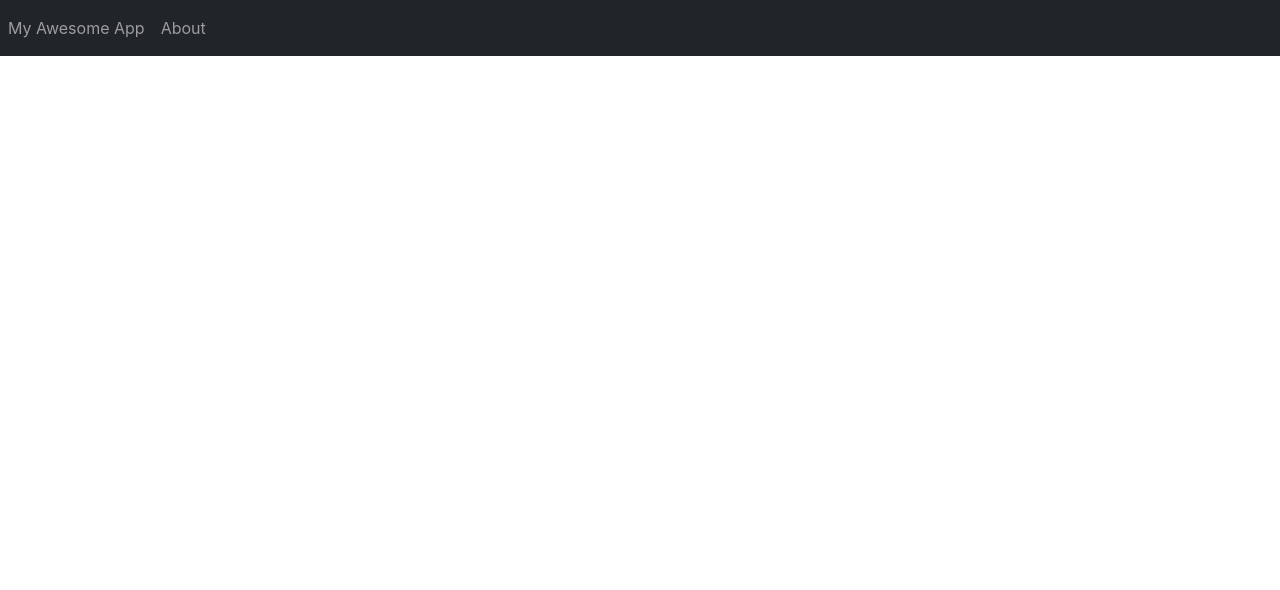
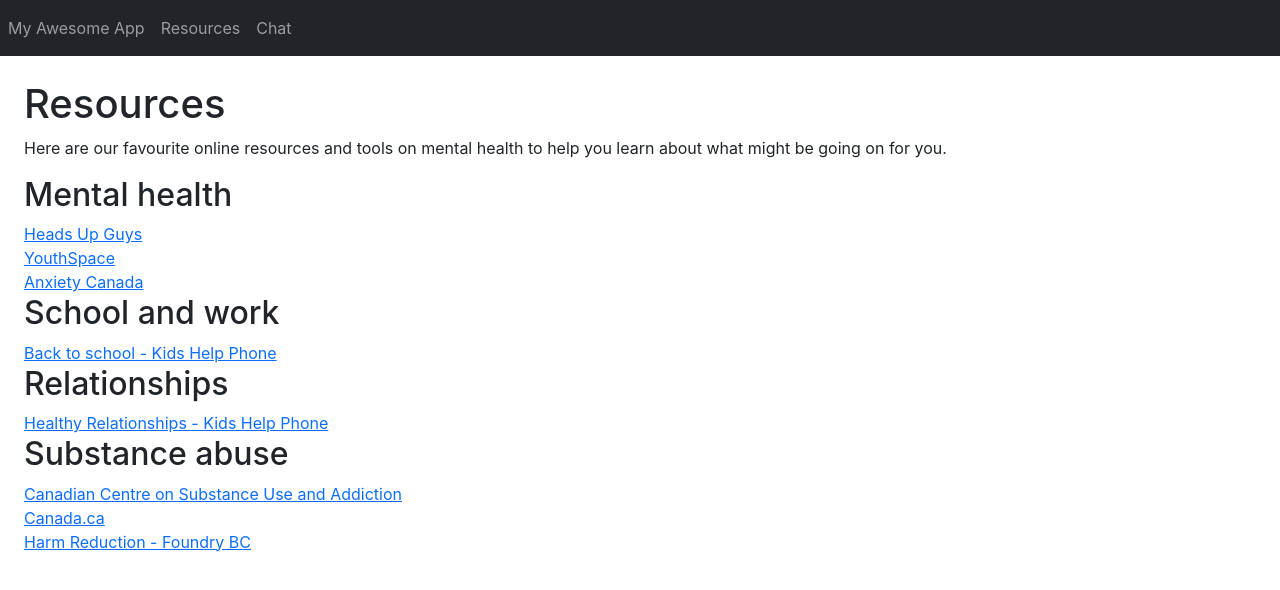
Before and after one commit to hightechu/techccelerator-2023-safespace, a React (Create React App) app: page /Resources in a window 1280 px wide. Shown: the top 590 px of the page. Built offline with nearby package versions, Linux system fonts and the light colour scheme.

Commit message:
we added functions

```diff
--- a/src/App.js
+++ b/src/App.js
@@ -18,9 +18,9 @@
   // HTML rendered here
   return (
     <div className="container-fluid">
-        <h1>Hello World</h1>
+        <h1>Welcome</h1>
         <p>
-          This is the frontpage of your app.
+          Welcome. This is a safe space.
         </p>
         <p>
           New here? <a href="/signup">Click here to sign up!</a> Returning users can <a href="/login">login here!</a>
--- a/src/components/About.js
+++ /dev/null
@@ -1,16 +0,0 @@
-import React from 'react';
-
- const About = () => {
-
-  return (
-    <div className="container-fluid">
-       <h1>About</h1>
-        <p>
-          About your project.
-        </p>
-    </div>
-  )
-
-}
-
-export default About
--- /dev/null
+++ b/src/components/Chat.js
@@ -0,0 +1,21 @@
+import React from 'react';
+
+ const Chat = () => {
+
+  return (
+    <div className="container-fluid">
+       <h1>Chat</h1>
+        <p>
+          We all need someone to talk to sometimes. Chat anonymously with a peer to work through your problems and get some things off your chest.
+        </p>
+
+        <form action="/url" method="GET">
+          <p>Please enter your message below:</p>
+          <input type="text"></input>
+        </form>
+    </div>
+  )
+
+}
+
+export default Chat
--- a/src/components/Navigation.js
+++ b/src/components/Navigation.js
@@ -8,7 +8,8 @@
             <Navbar.Collapse id="navbarScroll">
                 <Nav>
                     <NavLink  eventKey="1" as={Link} to="/">My Awesome App</NavLink>
-                    <NavLink  eventKey="3" as={Link} to="/about">About</NavLink>
+                    <NavLink  eventKey="3" as={Link} to="/Resources">Resources</NavLink>
+                    <NavLink  eventKey="2" as={Link} to="/Chat">Chat</NavLink>
                 </Nav>
             </Navbar.Collapse>
         </Navbar>
--- /dev/null
+++ b/src/components/Resources.js
@@ -0,0 +1,32 @@
+import React from 'react';
+
+ const Resources = () => {
+
+  return (
+    <div className="container-fluid">
+       <h1>Resources</h1>
+        <p>
+          Here are our favourite online resources and tools on mental health to help you learn about what might be going on for you.
+        </p>
+        <h2>Mental health</h2>
+        <a href="https://headsupguys.org/" target="_blank">Heads Up Guys</a>
+        <br/>
+        <a href="https://youthspace.ca/youthspace-resources/" target="_blank">YouthSpace</a>
+        <br/>
+        <a href="https://www.anxietycanada.com/learn-about-anxiety/anxiety-in-youth/?_ga=2.193133357.1091829281.1692211004-1412770863.1692211004&_gl=1*jfwhxb*_ga*MTQxMjc3MDg2My4xNjkyMjExMDA0*_ga_Y4J3VSGKVS*MTY5MjIxMTAwMy4xLjEuMTY5MjIxMTAwNS4wLjAuMA.." target="_blank">Anxiety Canada</a>
+        <h2>School and work</h2>
+        <a href="https://kidshelpphone.ca/get-info/going-to-school-50-student-wellness-resources/?msclkid=1b4356811624193eb1bf325c29455cac&utm_source=bing&utm_medium=cpc&utm_campaign=Kids%20Help%20Phone%20Paid_Gateway-Bing-NTL_2023-194_Search_Generic-NTL_En_CA&utm_term=educational%20stress&utm_content=Kids%20Help%20Phone%20Paid_Gateway-Bing-NTL_2023-194_Search_Generic-NTL_En_CA_School" target="_blank">Back to school - Kids Help Phone</a>
+        <h2>Relationships</h2>
+        <a href="https://kidshelpphone.ca/get-info/healthy-relationships-vs-unhealthy-relationships/?msclkid=e98b0ee1c38815834c5e6a3cdfdccbcc&utm_source=bing&utm_medium=cpc&utm_campaign=Kids%20Help%20Phone%20Paid_Gateway-Bing-NTL_2023-194_Search_Generic-NTL_En_CA&utm_term=relationship%20help&utm_content=Kids%20Help%20Phone%20Paid_Gateway-Bing-NTL_2023-194_Search_Generic-NTL_En_CA_Relationships" target="_blank">Healthy Relationships - Kids Help Phone</a>
+        <h2>Substance abuse</h2>
+        <a href="https://ccsa.ca/youth-and-emerging-adults" target="_blank">Canadian Centre on Substance Use and Addiction</a>
+        <br/>
+        <a href="https://www.canada.ca/en/health-canada/services/substance-use/get-help-with-substance-use.html" target="_blank">Canada.ca</a>
+        <br/>
+        <a href="https://foundrybc.ca/articles/substance-use-tips-reducing-risk-harm/?return_page=2109" target="_blank">Harm Reduction - Foundry BC</a>
+    </div>
+  )
+
+}
+
+export default Resources
--- a/src/components/UserHome.js
+++ b/src/components/UserHome.js
@@ -28,9 +28,9 @@
 
     return (
         <div className="container-fluid">
-            <h1>Welcome back, {currentUser.email}</h1>
+            <h1> Who are we?</h1>
             <p>
-                This is your user homepage. This is a good place to put their main feed.
+                There is far too much stigma surrounding men's mental health, especially in adolescence. Everyone deserves to feel safe asking for help, and to receive the support they need. Our mission is to eliminate the stigma and help young men open up about their struggles and see that they are not alone.
             </p>
             <button onClick={handleLogout}>Logout</button>
         </div>
--- a/src/index.js
+++ b/src/index.js
@@ -11,9 +11,10 @@
 import Signup from "./components/Signup";
 import UserHome from "./components/UserHome";
 import Navigation from "./components/Navigation";
-import About from "./components/About";
+import Resources from "./components/Resources";
 import App from './App';
 import AddDataSample from './components/AddDataSample';
+import Chat from './components/Chat'
 
 const root = ReactDOM.createRoot(document.getElementById('root'));
 // Add routes after line 30
@@ -26,8 +27,9 @@
             <Route exact path='/home' element={<UserHome/>}/>
             <Route path='/login' element={<Login/>}/>
             <Route path='/signup' element={<Signup/>}/>
-            <Route path='/about' element={<About/>}/>
+            <Route path='/Resources' element={<Resources/>}/>
             <Route path='/adddatasample' element={<AddDataSample/>}/>
+            <Route path='/Chat' element={<Chat/>}/>
         </Routes>
     </BrowserRouter>
   </React.StrictMode>,
```
Also changed, not shown: src/index.css (line endings or trailing spaces), 1 other file (tests, documents, lock files or other folders).
